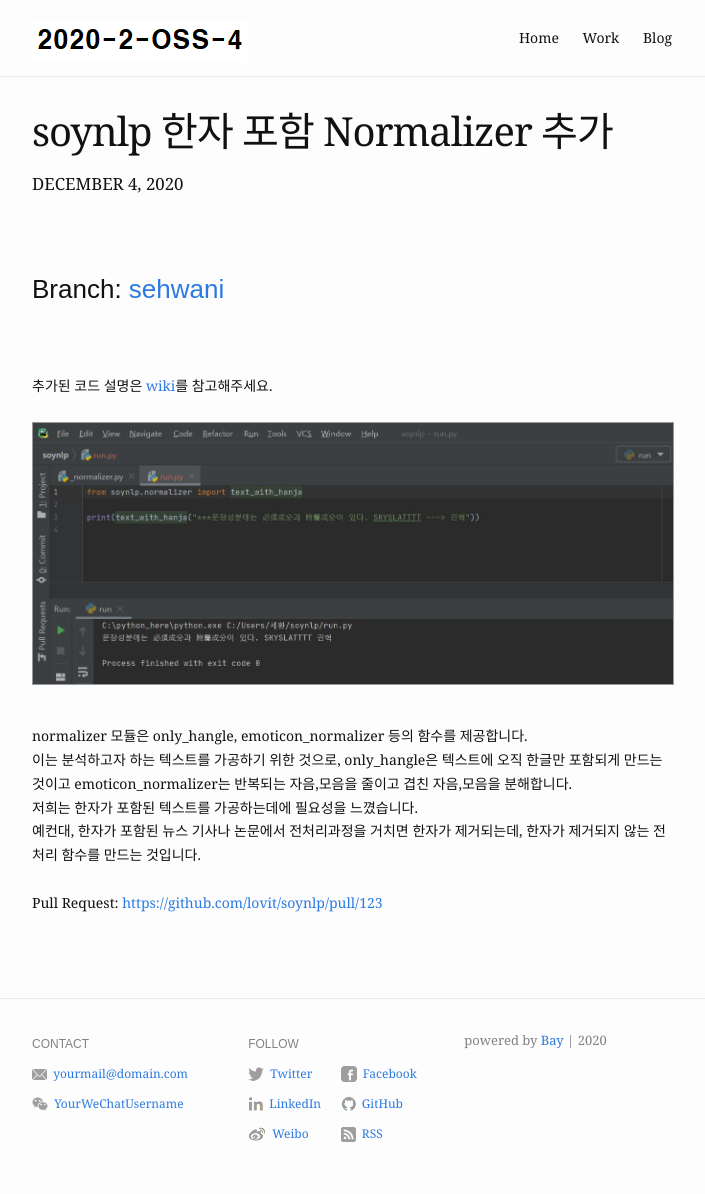
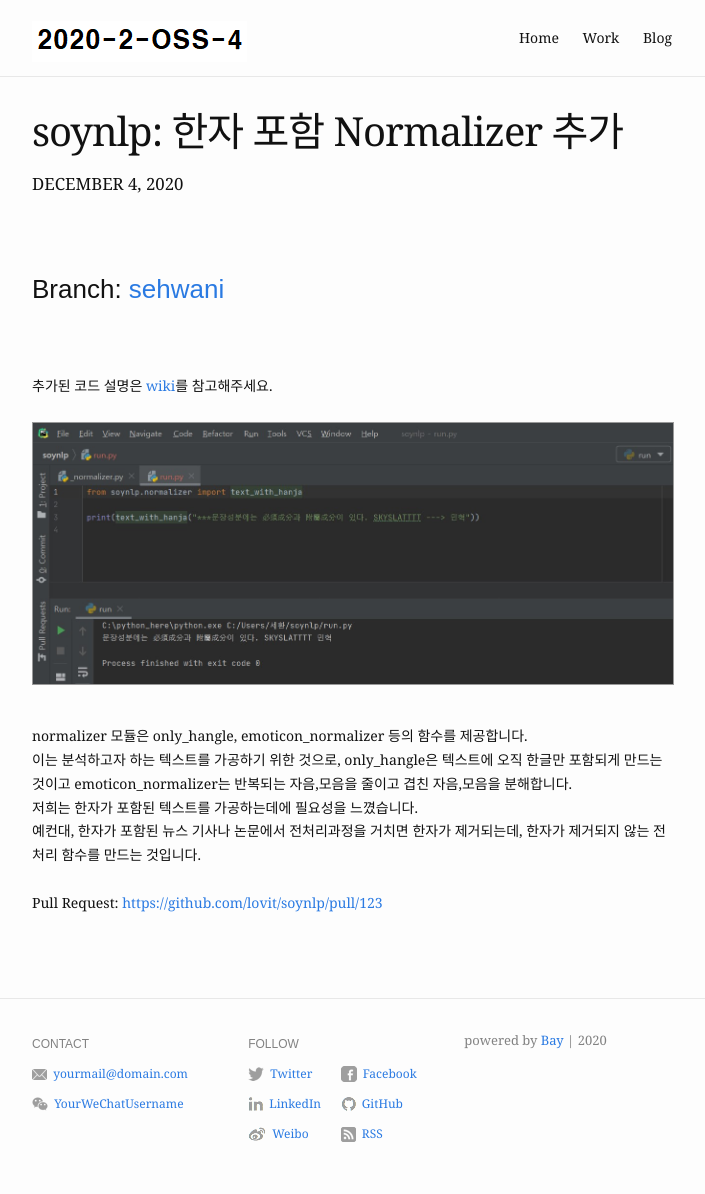
Before and after one commit to 20-2-SKKU-OSS/2020-2-OSS-4, a Jekyll site: the page built from _posts/2020-12-04-text-with-hanja.md, in a window 1280 px wide. Shown: the whole page, without its empty margins (288-993 px from the left). Built offline with Jekyll 4.4.1, drawn with Linux system fonts in a browser that asks for light colours.

```diff
--- a/_posts/2020-12-04-text-with-hanja.md
+++ b/_posts/2020-12-04-text-with-hanja.md
@@ -1,6 +1,6 @@
 ---
 layout: post
-title:  "soynlp 한자 포함 Normalizer 추가"
+title:  "soynlp: 한자 포함 Normalizer 추가"
 date:   2020-12-04 10:00:40
 blurb: "A look at an example post using Bay Jekyll theme."
 
```
